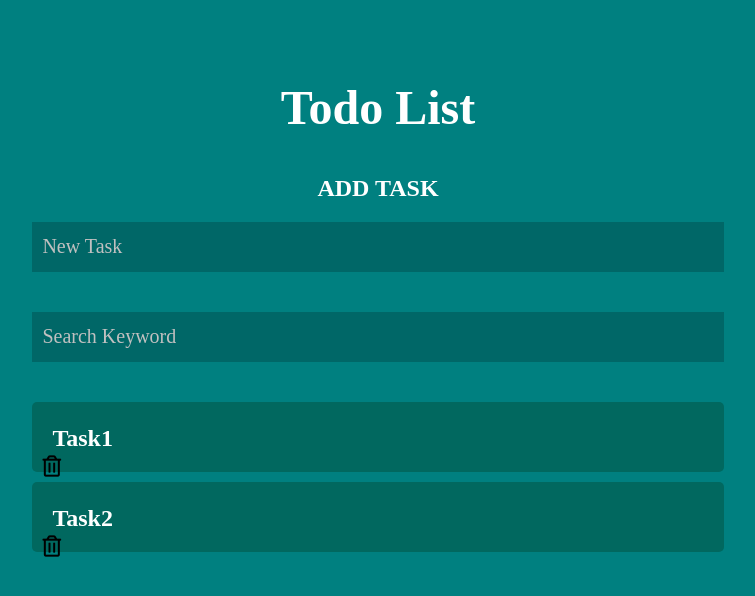
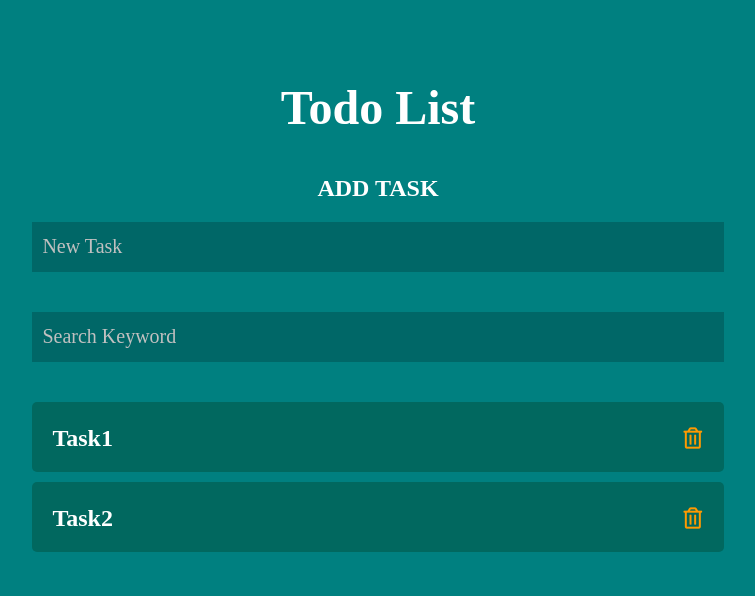
Before and after one commit to YukiOnishi1129/react-practice, a React (Create React App) app in the folder react-enzyme/: page / in a window 1280 px wide. Shown: the top 596 px of the page, without its empty margins (262-1017 px from the left). Built offline with nearby package versions, Linux system fonts and the light colour scheme.

Commit message:
更新処理追加

```diff
--- a/react-enzyme/src/components/organisms/AddTodo/container.tsx
+++ b/react-enzyme/src/components/organisms/AddTodo/container.tsx
@@ -1,12 +1,30 @@
-import React from 'react'
+import React, { useReducer } from 'react'
+import { useSelector, useDispatch } from 'react-redux'
+import { Rootstate } from 'types/store'
 import { Presentation } from 'components/organisms/AddTodo/presentation'
+import { addTodo } from 'store/todo/actions'
 
 export const Container = () => {
+  const { todoList } = useSelector((state: Rootstate) => state)
+  const dispatch = useDispatch()
   const [inputValue, setInputValue] = React.useState('')
 
   const onChange = (e: React.ChangeEvent<HTMLInputElement>) => {
     setInputValue(e.target.value)
   }
 
-  return <Presentation inputValue={inputValue} onChange={onChange} />
+  const updateTodo = (e: any) => {
+    if (e.keyCode === 13 && e.target.value !== '') {
+      dispatch(addTodo(todoList.uniqueId + 1, e.target.value))
+      setInputValue('')
+    }
+  }
+
+  return (
+    <Presentation
+      inputValue={inputValue}
+      onChange={onChange}
+      onKeyDown={updateTodo}
+    />
+  )
 }
--- a/react-enzyme/src/components/organisms/AddTodo/presentation.tsx
+++ b/react-enzyme/src/components/organisms/AddTodo/presentation.tsx
@@ -4,10 +4,11 @@ import styled from 'styled-components'
 type Props = {
   inputValue: string
   onChange: (e: React.ChangeEvent<HTMLInputElement>) => void
+  onKeyDown: (e: any) => void
 }
 
 export const Presentation: React.FC<Props> = (props) => {
-  const { inputValue, onChange } = props
+  const { inputValue, onChange, onKeyDown } = props
   return (
     <_CommonArea>
       <_AddTitle>ADD TASK</_AddTitle>
@@ -16,6 +17,7 @@ export const Presentation: React.FC<Props> = (props) => {
         placeholder="New Task"
         value={inputValue}
         onChange={onChange}
+        onKeyDown={onKeyDown}
       />
     </_CommonArea>
   )
--- a/react-enzyme/src/index.css
+++ b/react-enzyme/src/index.css
@@ -13,3 +13,12 @@ code {
   font-family: source-code-pro, Menlo, Monaco, Consolas, 'Courier New',
     monospace;
 }
+
+.far {
+  position: absolute;
+  top: 28px;
+  right: 10px;
+  width: 30px;
+  color: #ff9900;
+  cursor: pointer;
+}
--- a/react-enzyme/src/store/todo/reducer.ts
+++ b/react-enzyme/src/store/todo/reducer.ts
@@ -41,6 +41,7 @@ export const TodoReducer = (state: Todos = initialState, action: Actions) => {
             title: action.payload.title,
           },
         ],
+        uniqueId: action.payload.id,
       }
 
     case TODO.UPDATE:
```
